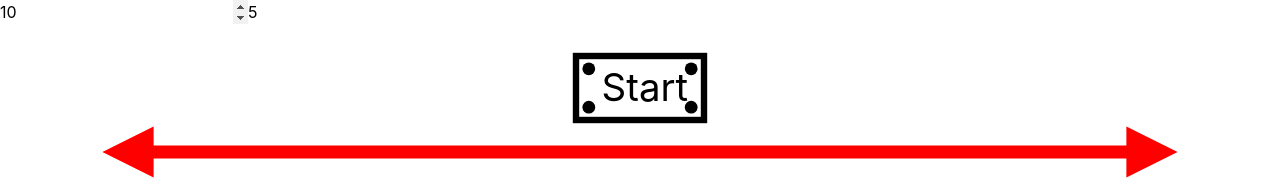
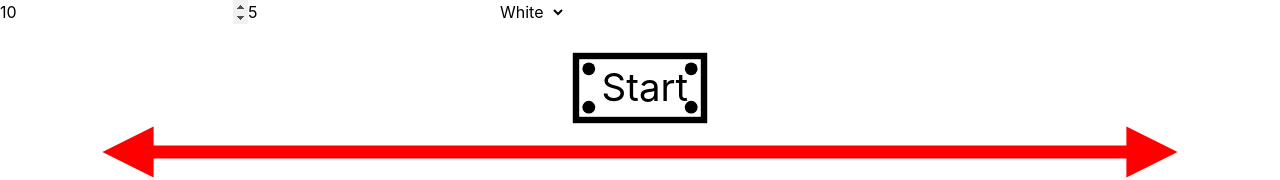
Before and after one commit to RichoHa/label-builder, a React (Vite) app: page / in a window 1280 px wide. Shown: the top 180 px of the page. Built offline with nearby package versions, Linux system fonts and the light colour scheme.

Commit message:
Add background colour dropdown

```diff
--- a/src/App.jsx
+++ b/src/App.jsx
@@ -5,6 +5,7 @@ export default function App() {
   const [holeCount, setHoleCount] = useState(4);
   const [rectWidth, setRectWidth] = useState(10);
   const [rectHeight, setRectHeight] = useState(5);
+  const [bgColor, setBgColor] = useState("white");
 
   const StartRectX = 45;
   const StartRectY = 2.5;
@@ -49,6 +50,12 @@ export default function App() {
         value={rectHeight}
         onChange={(e) => setRectHeight(parseFloat(e.target.value))}
       />
+      <select value={bgColor} onChange={(e) => setBgColor(e.target.value)}>
+        <option value="white">White</option>
+        <option value="grey">Grey</option>
+        <option value="yellow">Yellow</option>
+        <option value="red">Red</option>
+      </select>
       <LabelPreview
         rectWidth={rectWidth}
         rectHeight={rectHeight}
@@ -57,6 +64,7 @@ export default function App() {
         StartRectX={StartRectX}
         StartRectY={StartRectY}
         fontSize={fontSize}
+        bgColor={bgColor}
       />
 
       <button onClick={() => setHoleCount(0)}>0 holes</button>
--- a/src/component/LabelPreview.jsx
+++ b/src/component/LabelPreview.jsx
@@ -6,6 +6,7 @@ export default function LabelPreview({
   StartRectX,
   StartRectY,
   fontSize,
+  bgColor,
 }) {
   return (
     <svg viewBox="0 0 100 100">
@@ -36,7 +37,7 @@ export default function LabelPreview({
         y={StartRectY}
         width={rectWidth}
         height={rectHeight}
-        fill="none"
+        fill={bgColor}
         stroke="black"
         stroke-width="0.5"
       />
```
